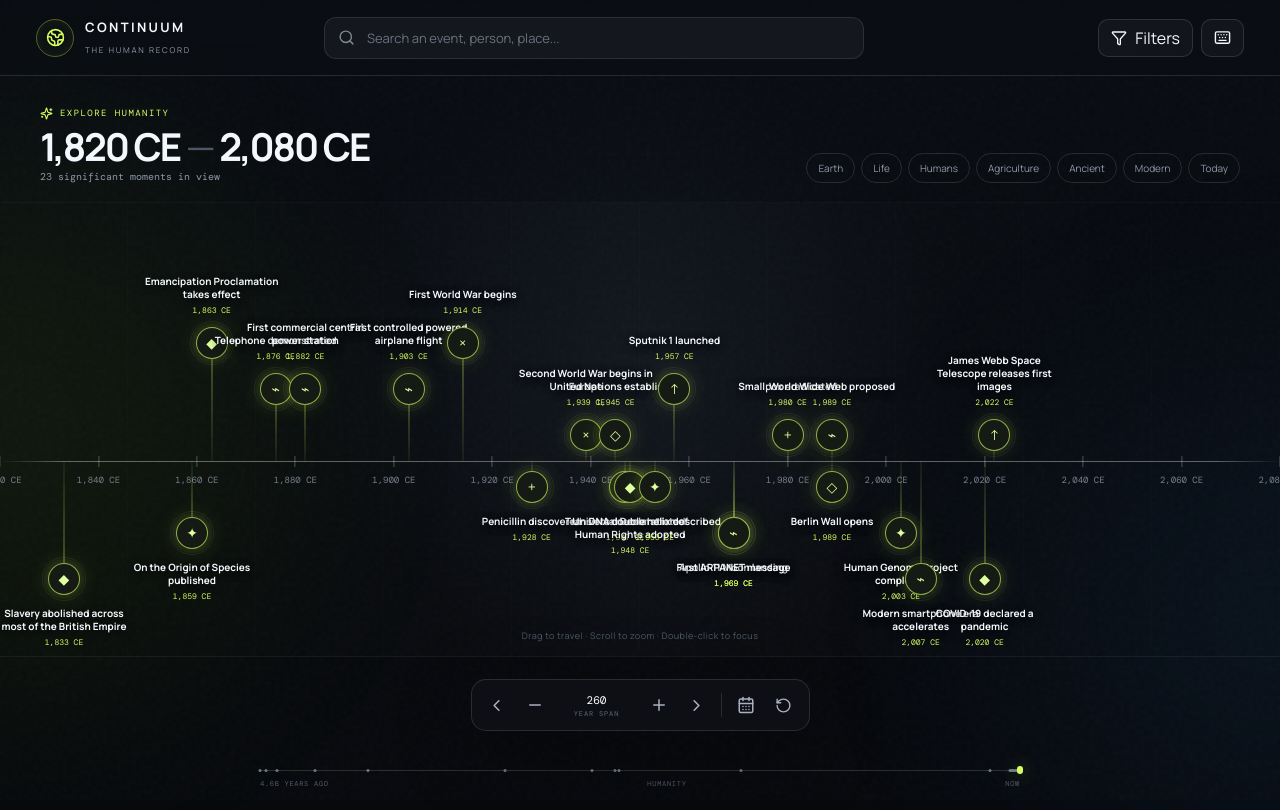
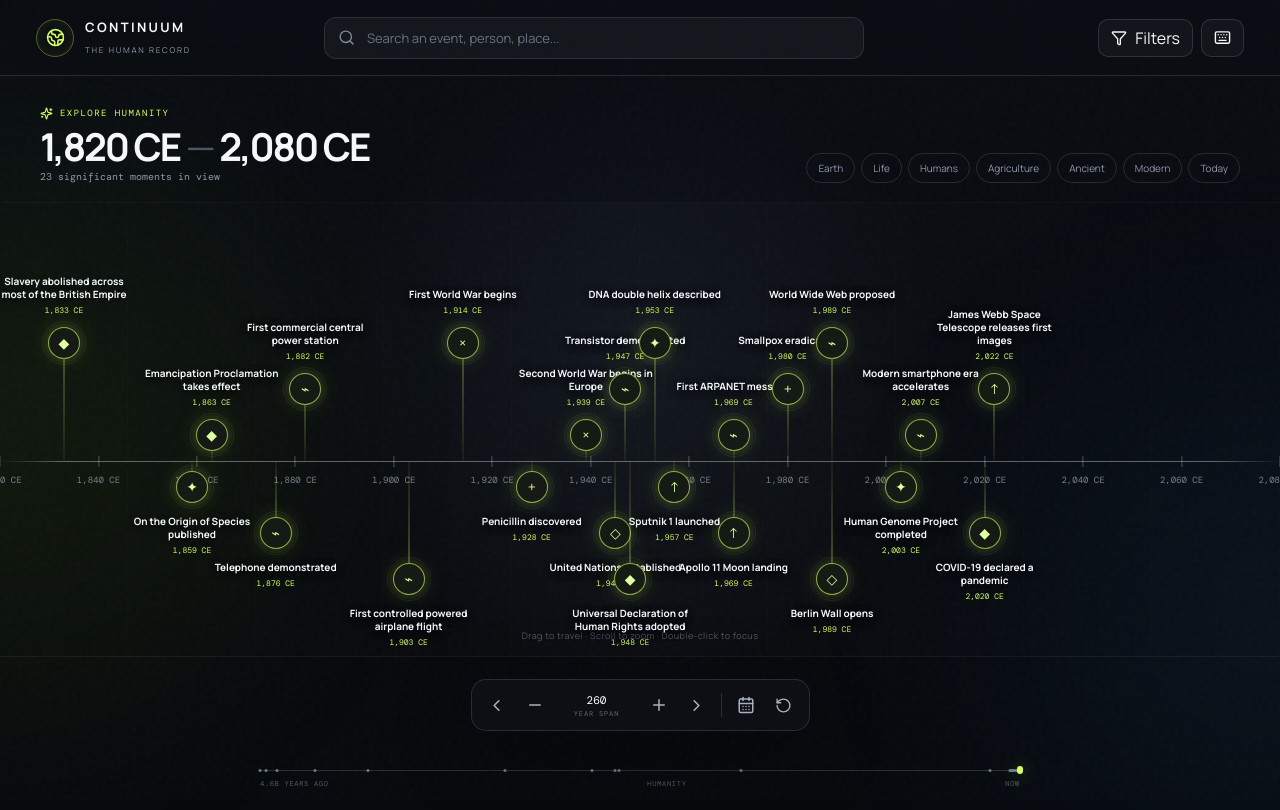
Before and after one commit to PVirgil/Humanitys-Calendar, a React (Vite) app: page / in a window 1280 px wide. Built offline with nearby package versions, Linux system fonts and the light colour scheme.

Commit message:
Refactor event placement to use EVENT_PLACEMENT Map
Refactor event placement logic to use a Map for better performance and readability.

```diff
--- a/src/App.jsx
+++ b/src/App.jsx
@@ -84,17 +84,20 @@ function formatDate(event) {
   return `${monthDay}, ${formatYear(event.year, true)}`;
 }
 
+const EVENT_PLACEMENT = new Map(
+  [...events]
+    .sort((a, b) => a.year - b.year || String(a.id).localeCompare(String(b.id)))
+    .map((event, index) => [
+      event.id,
+      {
+        side: index % 2 === 0 ? "below" : "above",
+        level: Math.floor(index / 2) % 3,
+      },
+    ]),
+);
+
 function stableEventPlacement(event) {
-  const key = String(event.id || event.title || event.year);
-  let hash = 0;
-  for (let i = 0; i < key.length; i += 1) {
-    hash = ((hash << 5) - hash + key.charCodeAt(i)) | 0;
-  }
-  const value = Math.abs(hash);
-  return {
-    side: value % 2 === 0 ? "above" : "below",
-    level: Math.floor(value / 2) % 3,
-  };
+  return EVENT_PLACEMENT.get(event.id) || { side: "below", level: 0 };
 }
 
 function categoryIcon(category) {
```
